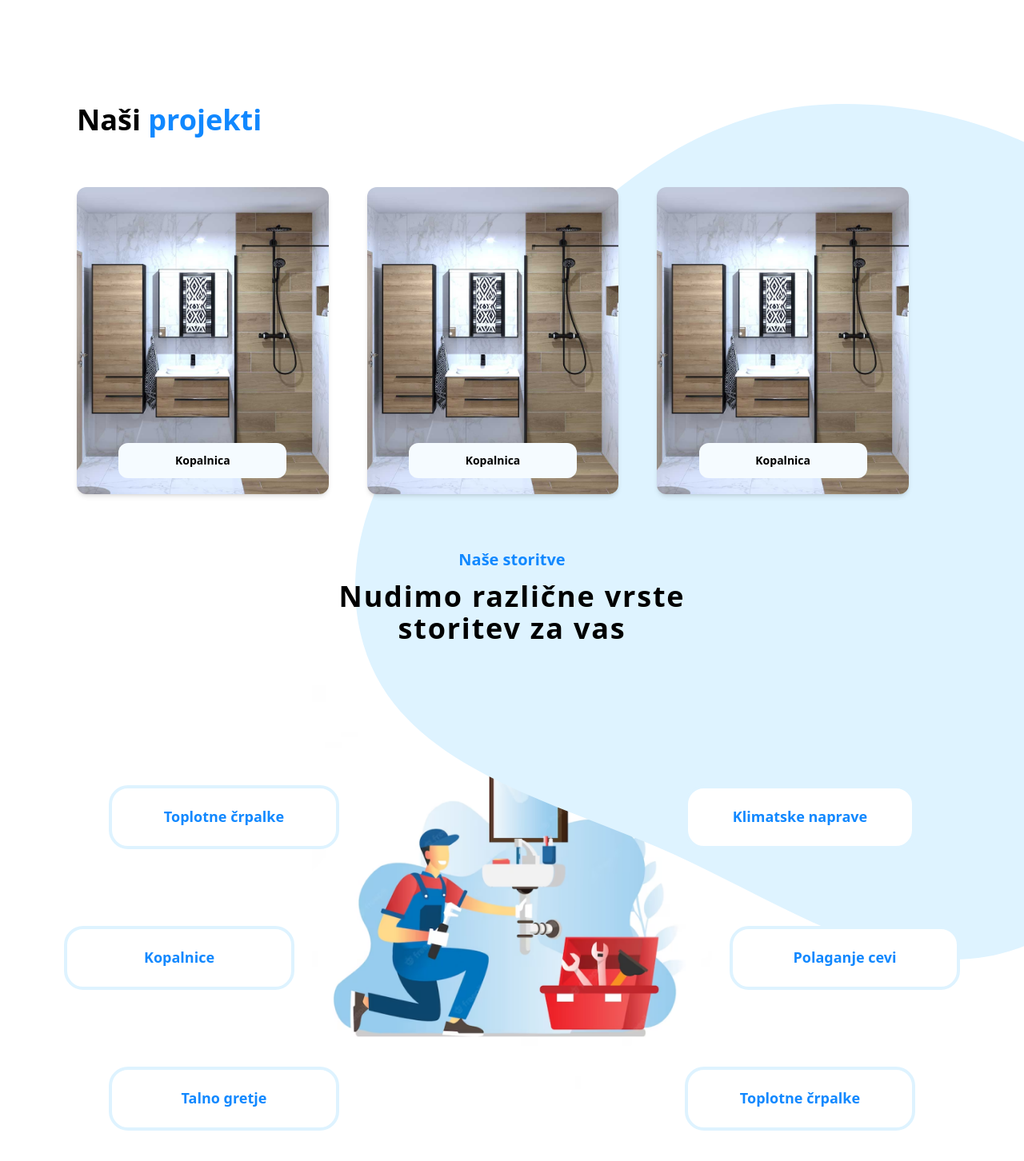
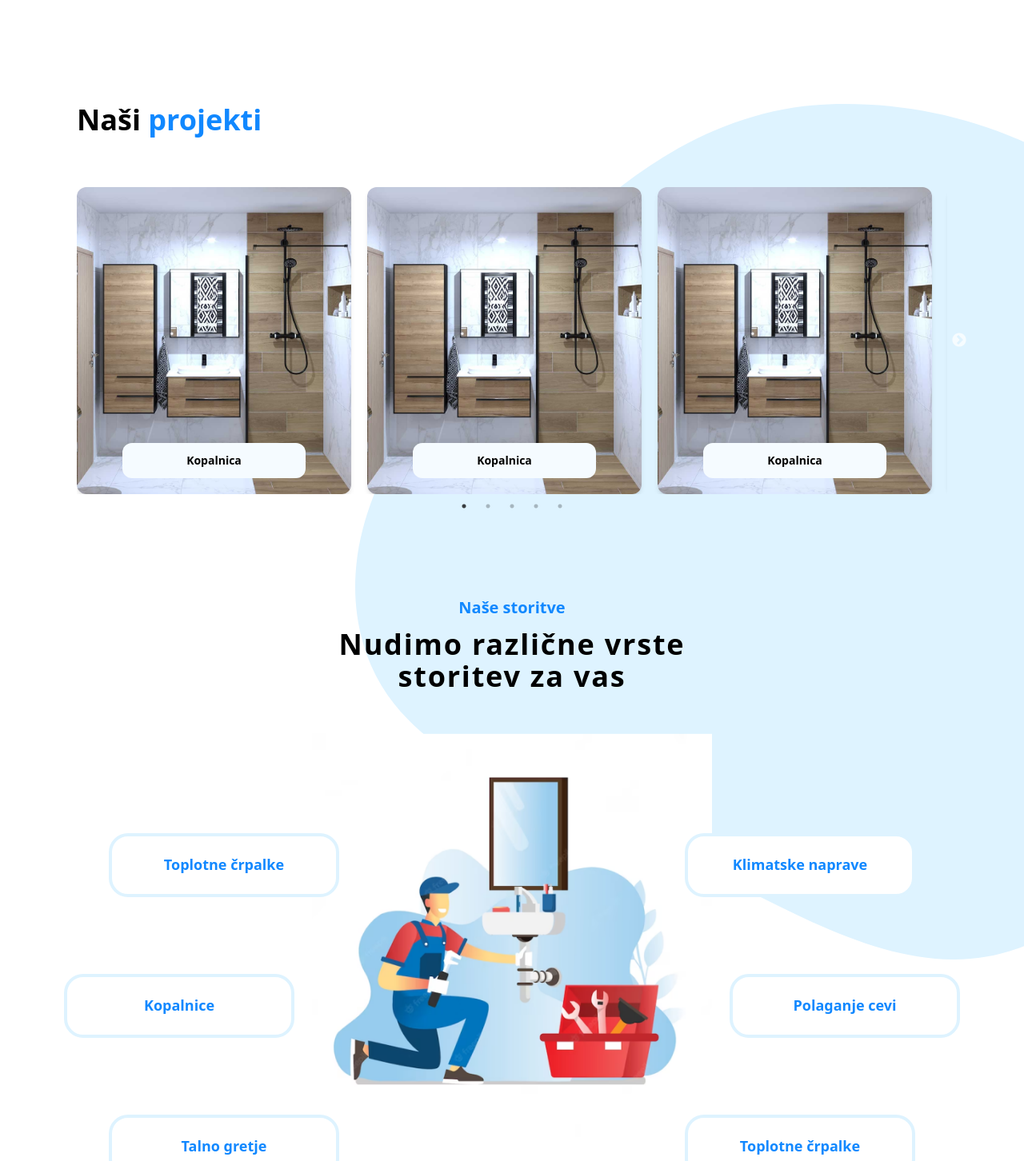
Before and after one commit to matevzsemprimoznik/strojne-instalacije-ricl, a Next.js app in the folder frontend/: page / in a window 1280 px wide. Shown: the part 820-2272 px from the top of the page at 80% size. Built offline with nearby package versions, Linux system fonts and the light colour scheme.

Commit message:
Feat: carousel

```diff
--- a/frontend/src/app/page.tsx
+++ b/frontend/src/app/page.tsx
@@ -24,6 +24,22 @@ const Home = async () => {
     // const projects = await getProjects()
     // const comments = await getComments()
     const projects: Project[] = [
+        {
+            id: 1,
+            attributes: {
+                title: 'Kopalnica',
+                description: 'fdgjdfhgf',
+                image: 'sgkjfhgkdgfg'
+            }
+        },
+        {
+            id: 1,
+            attributes: {
+                title: 'Kopalnica',
+                description: 'fdgjdfhgf',
+                image: 'sgkjfhgkdgfg'
+            }
+        },
         {
             id: 1,
             attributes: {
--- a/frontend/src/components/ProjectsCard.tsx
+++ b/frontend/src/components/ProjectsCard.tsx
@@ -8,7 +8,7 @@ type ProjectsCardProps = {
 
 const ProjectsCard: FC<ProjectsCardProps> = ({ imgSrc, title }) => {
     return (
-        <div className='rounded-xl w-96 h-96 overflow-hidden shadow-md object-fill	relative mr-12 mb-5'>
+        <div className='rounded-xl relative mr-5 h-96 overflow-hidden shadow-md object-fill'>
             <Image
                 src={imgSrc}
                 alt={title}
--- a/frontend/src/components/home/ProjectSection.tsx
+++ b/frontend/src/components/home/ProjectSection.tsx
@@ -1,3 +1,4 @@
+'use client'
 import ProjectsCard from "@/components/ProjectsCard";
 import kopalnica from "@/assets/KOPALNICA-1_0.jpg";
 import React, {FC} from "react";
@@ -13,24 +14,25 @@ interface ProjectSectionProps {
 }
 const ProjectSection:FC<ProjectSectionProps> = ({projects= []}) => {
 
-    /*
     const settings = {
         dots: true,
         infinite: true,
         speed: 500,
-        slidesToShow: 1,
+        slidesToShow: 3,
         slidesToScroll: 1,
     };
-*/
+
     return <div>
-        <div className='absolute right-0 z-0'>
+        <div className='absolute right-0 -z-10'>
             <svg width="836" height="1070" viewBox="0 0 836 1070" fill="none" xmlns="http://www.w3.org/2000/svg">
                 <path fillRule="evenodd" clipRule="evenodd" d="M591.052 0.445048C762.518 -6.51101 933.889 68.3681 1033.09 204.477C1126.79 333.033 1101.27 498.702 1066.35 652.548C1030.97 808.366 991.171 987.121 840.855 1051.28C693.61 1114.13 543.151 1004 397.326 938.1C247.309 870.306 55.4808 830.629 10.2947 675.943C-36.2255 516.69 83.7633 365.592 192.98 238.559C298.091 116.3 427.272 7.08928 591.052 0.445048Z" fill="#DEF3FF"/>
             </svg>
         </div>
         <h1 className='font-bold text-4xl mb-16 mx-24'>Naši <span className='text-custom-blue'>projekti</span></h1>
-        <div className='flex max-w-full flex-nowrap mx-24 mb-12' >
-            {projects.map((project, index) => <ProjectsCard key={index} imgSrc={kopalnica} title={project.attributes.title}/>)}
+        <div className=' max-w-full mx-24 mb-12' >
+            <Slider {...settings}>
+                {projects.map((project, index) => <ProjectsCard key={index} imgSrc={kopalnica} title={project.attributes.title}/>)}
+            </Slider>
         </div>
 
 
--- a/frontend/src/components/home/ServicesSection.tsx
+++ b/frontend/src/components/home/ServicesSection.tsx
@@ -2,7 +2,7 @@ import Image from "next/image";
 import ServicesSectionImage from '../../assets/services-section-image.png'
 
 const ServicesSection = () => {
-    return <div className='container m-auto'>
+    return <div className='container m-auto pt-20'>
         <div className='flex items-center w-full flex-col'>
             <h3 className='text-center text-xl font-bold text-custom-blue mb-3 z-10'>Naše storitve</h3>
             <h2 className='text-center text-4xl font-bold text tracking-wider z-10'>Nudimo različne vrste <br/> storitev za vas</h2>
@@ -15,7 +15,7 @@ const ServicesSection = () => {
             <div className='md:ml-14 w-72 text-center bg-white leading-[70px] h-20 border-4 border-custom-light-blue text-custom-blue text-lg font-bold rounded-3xl'>Talno gretje</div>
             <div className='md:mr-14 justify-self-end bg-white w-72 text-center leading-[70px] h-20 border-4 border-custom-light-blue text-custom-blue text-lg font-bold rounded-3xl'>Toplotne črpalke</div>
 
-            <Image src={ServicesSectionImage} alt='services-section-image' style={{minWidth: '500px', width: '400px'}} className='opacity-40 lg:opacity-100 absolute top-1/2 left-1/2 -translate-y-1/2 -translate-x-1/2 -z-10'/>
+            <Image src={ServicesSectionImage} alt='services-section-image' style={{minWidth: '500px', width: '400px', zIndex: -1}} className='opacity-40 lg:opacity-100 absolute top-1/2 left-1/2 -translate-y-1/2 -translate-x-1/2 -z-10'/>
         </div>
     </div>
 }
```
